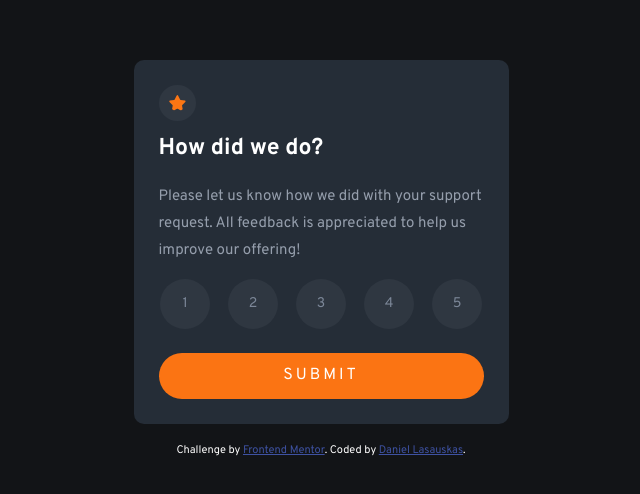
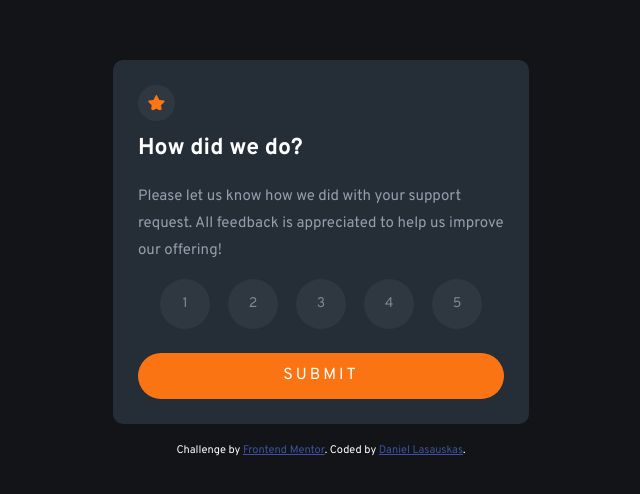
Before and after one commit to mazinger086/interactive-rating-component, a plain HTML site: page index.html in a window 1280 px wide. Shown: the part 132-626 px from the top of the page, without its empty margins (319-959 px from the left). Drawn offline with nearby package versions, Linux system fonts and the light colour scheme.

Commit message:
Fix JS Set time out and container width

```diff
--- a/css/style.css
+++ b/css/style.css
@@ -30,14 +30,12 @@ html {
     display: flex;
     justify-content: center;
     align-items: center;
-    width: 375px;
-    max-width: 100%;
+    min-width: 320px;
     min-height: 100%;
   }
 
   @media (min-width:768px) {
     .container {
-        /* margin: 152px 0; */
         max-width: 1440px;
     }
   }
--- a/js/app.js
+++ b/js/app.js
@@ -19,9 +19,8 @@ submit.addEventListener('click', () => {
     card.style = "display: none";
     thanks.style = "display: flex";
 
+    setTimeout(()=> {
+        location.reload()
+    },5000)
+
 })
-
-
-setTimeout(()=> {
-    location.reload()
-},5000)
```
